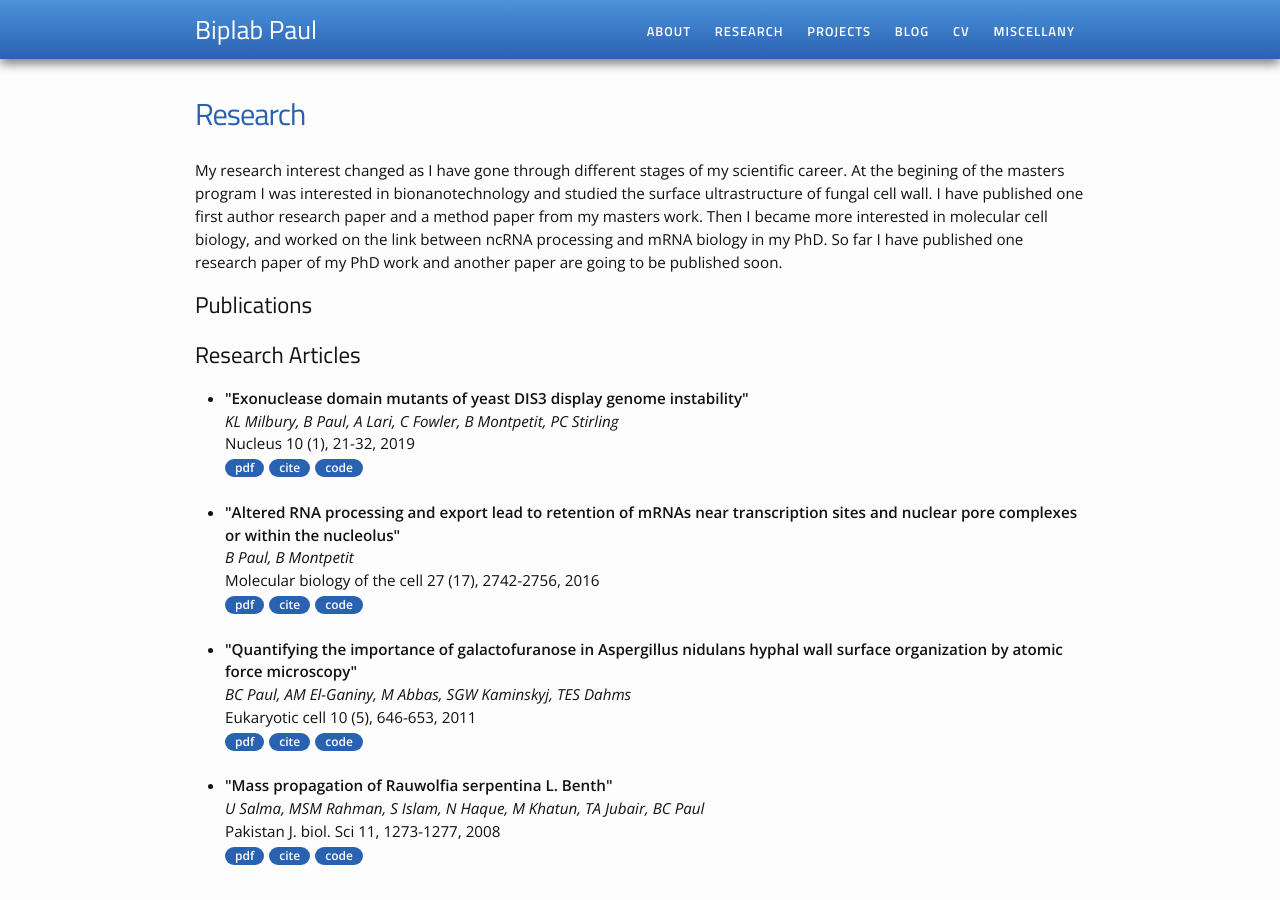
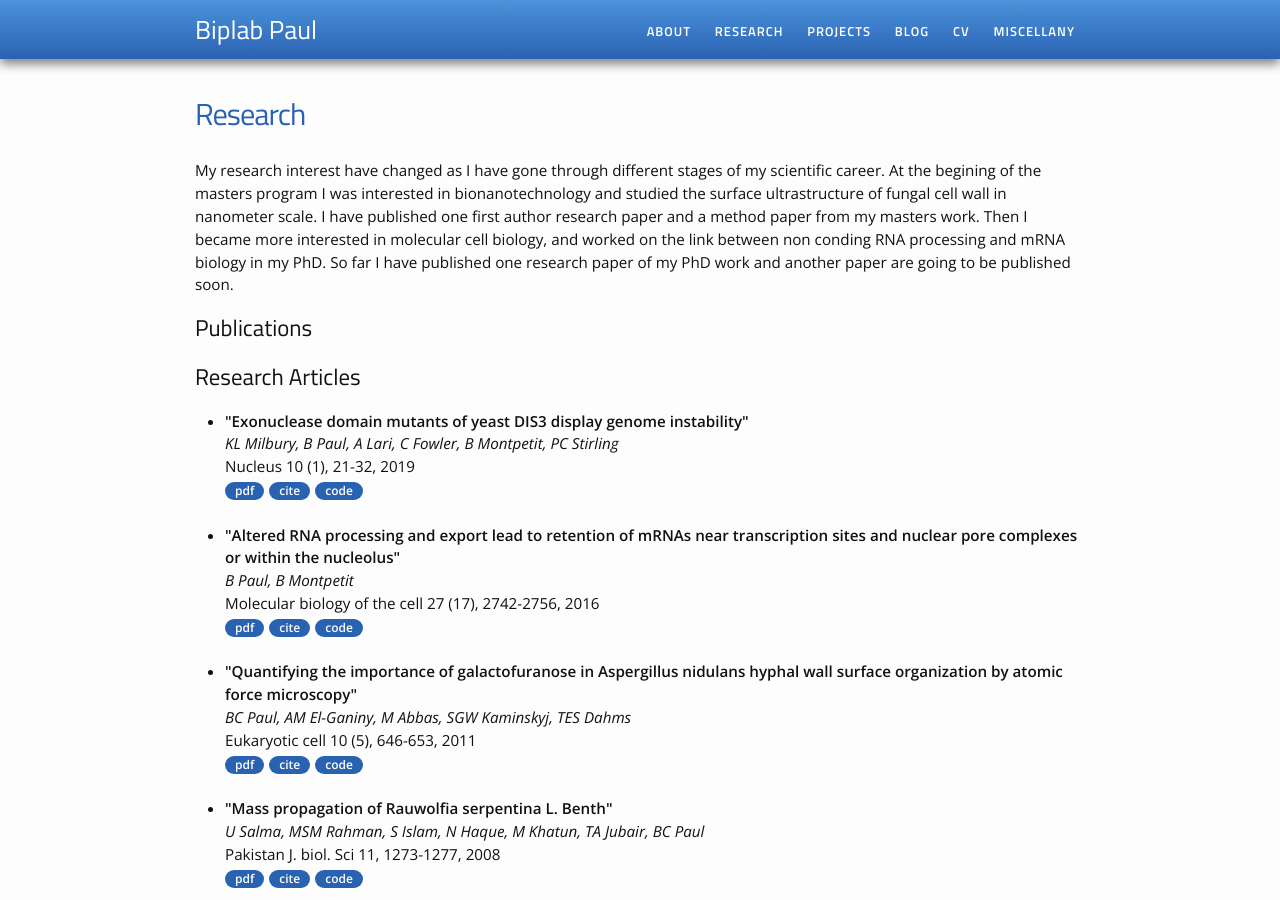
Before and after one commit to biplabua/biplabua.github.io, a Jekyll site: the page built from research.md, in a window 1280 px wide and 900 px high. Built offline with Jekyll 4.4.1, drawn with Linux system fonts in a browser that asks for light colours.

Commit message:
Update research.md

```diff
--- a/research.md
+++ b/research.md
@@ -4,7 +4,7 @@
 title: Research
 ---
 
-My research interest changed as I have gone through different stages of my scientific career. At the begining of the masters program I was interested in bionanotechnology and studied the surface ultrastructure of fungal cell wall. I have published one first author research paper and a method paper from my masters work. Then I became more interested in molecular cell biology, and worked on the link between ncRNA processing and mRNA biology in my PhD. So far I have published one research paper of my PhD work and another paper are going to be published soon.
+My research interest have changed as I have gone through different stages of my scientific career. At the begining of the masters program I was interested in bionanotechnology and studied the surface ultrastructure of fungal cell wall in nanometer scale. I have published one first author research paper and a method paper from my masters work. Then I became more interested in molecular cell biology, and worked on the link between non conding RNA processing and mRNA biology in my PhD. So far I have published one research paper of my PhD work and another paper are going to be published soon.
 
 <h2>Publications</h2>
 <h2>Research Articles</h2>
```
